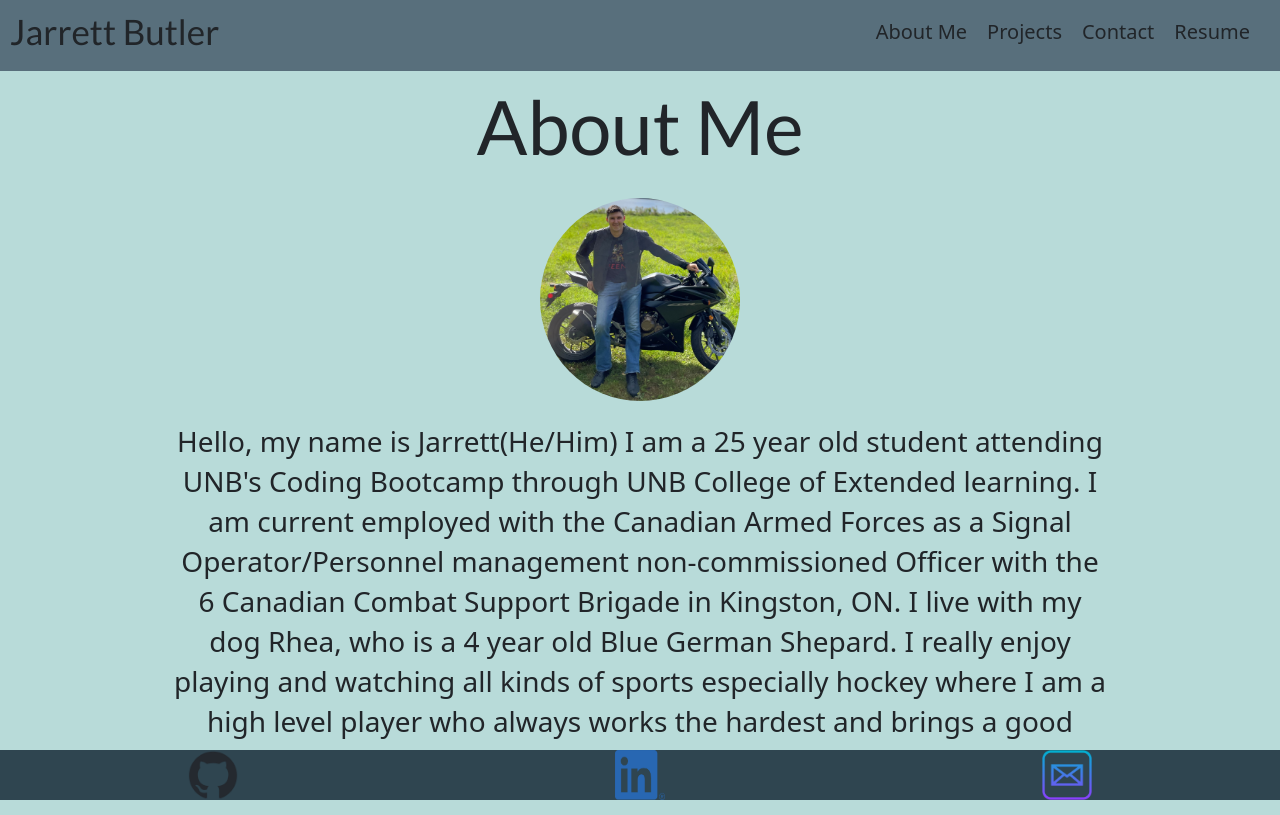
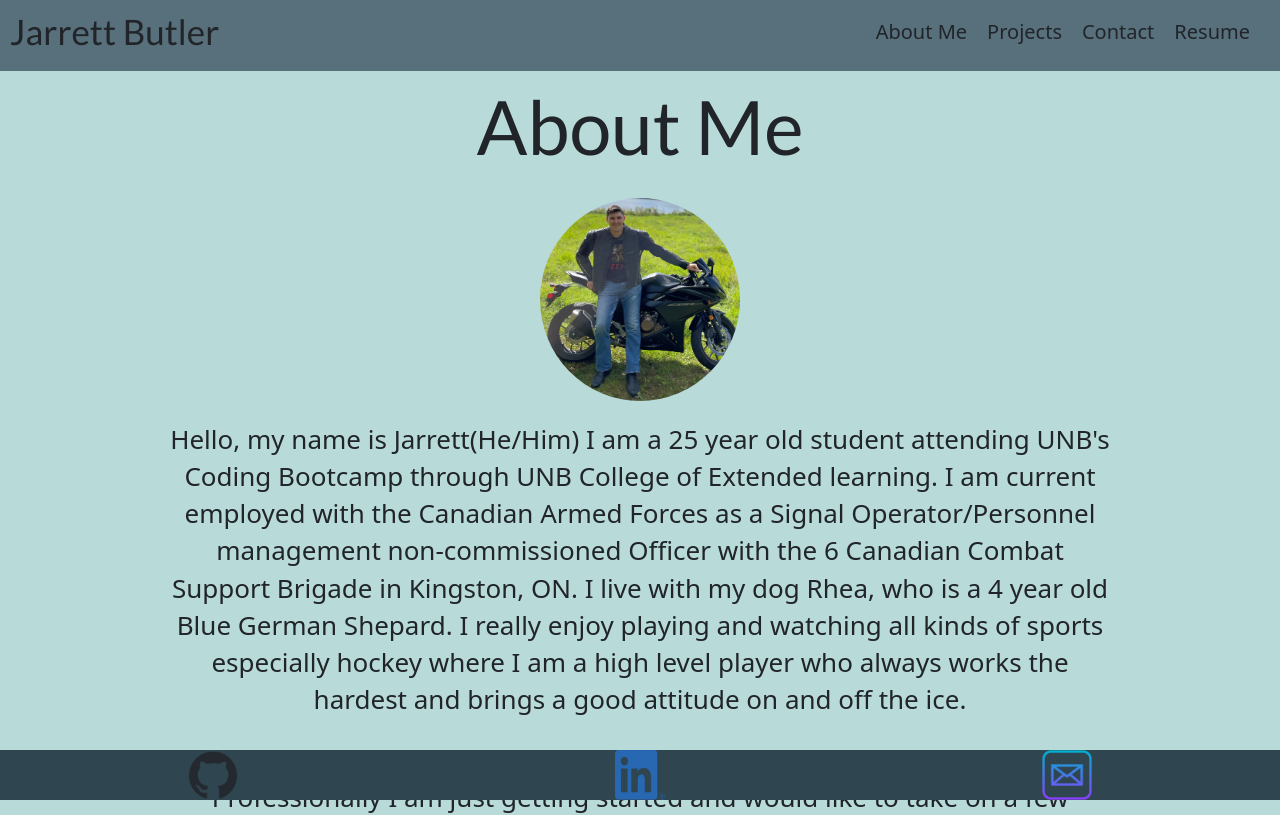
Before and after one commit to jarrettbutler/jarrettButlerPortfolio, a React (Create React App) app: page / in a window 1280 px wide. Shown: the top 815 px of the page. Built offline with nearby package versions, Linux system fonts and the light colour scheme.

Commit message:
Having trouble with styling the about me page when deployed to heroku

```diff
--- a/src/components/pages/AboutMe.jsx
+++ b/src/components/pages/AboutMe.jsx
@@ -13,6 +13,7 @@ const styles = {
         background: '#B8DBD9',
         textAlign: 'center',
         fontSize: 'large',
+        paddingBottom: '10px'
     },
     h1Style: {
         fontSize: '75px',
@@ -20,7 +21,7 @@ const styles = {
     },
     pStyles: {
         padding: '10px',
-        fontSize: '28px',
+        fontSize: '26px',
         width: '75%',
         marginLeft: '12.5%'
     }
```
